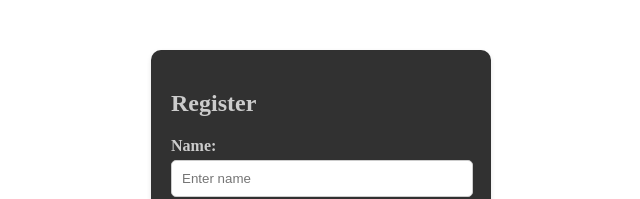
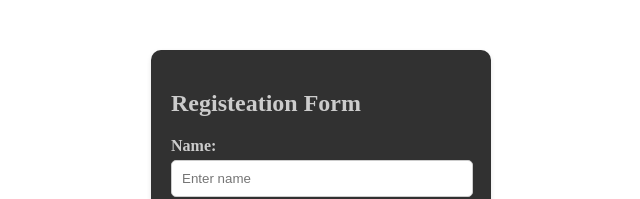
Before and after one commit to kamblesujit/RegistrationForm, a plain HTML site: page index.html in a window 1280 px wide. Shown: the top 199 px of the page, without its empty margins (319-959 px from the left). Drawn offline with Linux system fonts and the light colour scheme.

Commit message:
change document and form title

```diff
--- a/index.html
+++ b/index.html
@@ -3,12 +3,12 @@
   <head>
     <meta charset="UTF-8" />
     <meta name="viewport" content="width=device-width, initial-scale=1.0" />
-    <title>Document</title>
+    <title>Registeation Form</title>
     <link rel="stylesheet" href="style.css" />
   </head>
   <body>
     <div class="registration-card">
-      <h2>Register</h2>
+      <h2>Registeation Form</h2>
       <form id="registrationForm">
         <div class="form-group">
           <label for="name">Name:</label>
```
